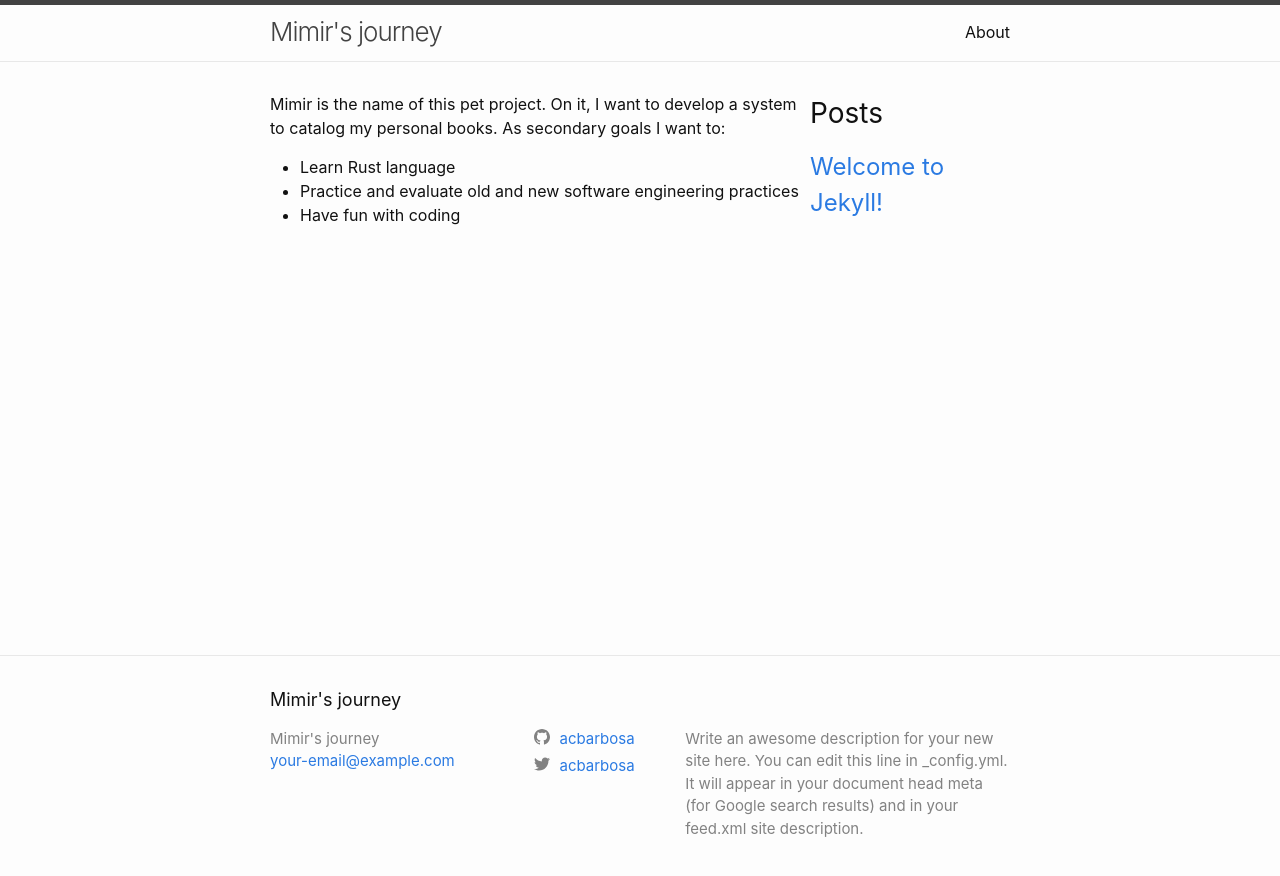
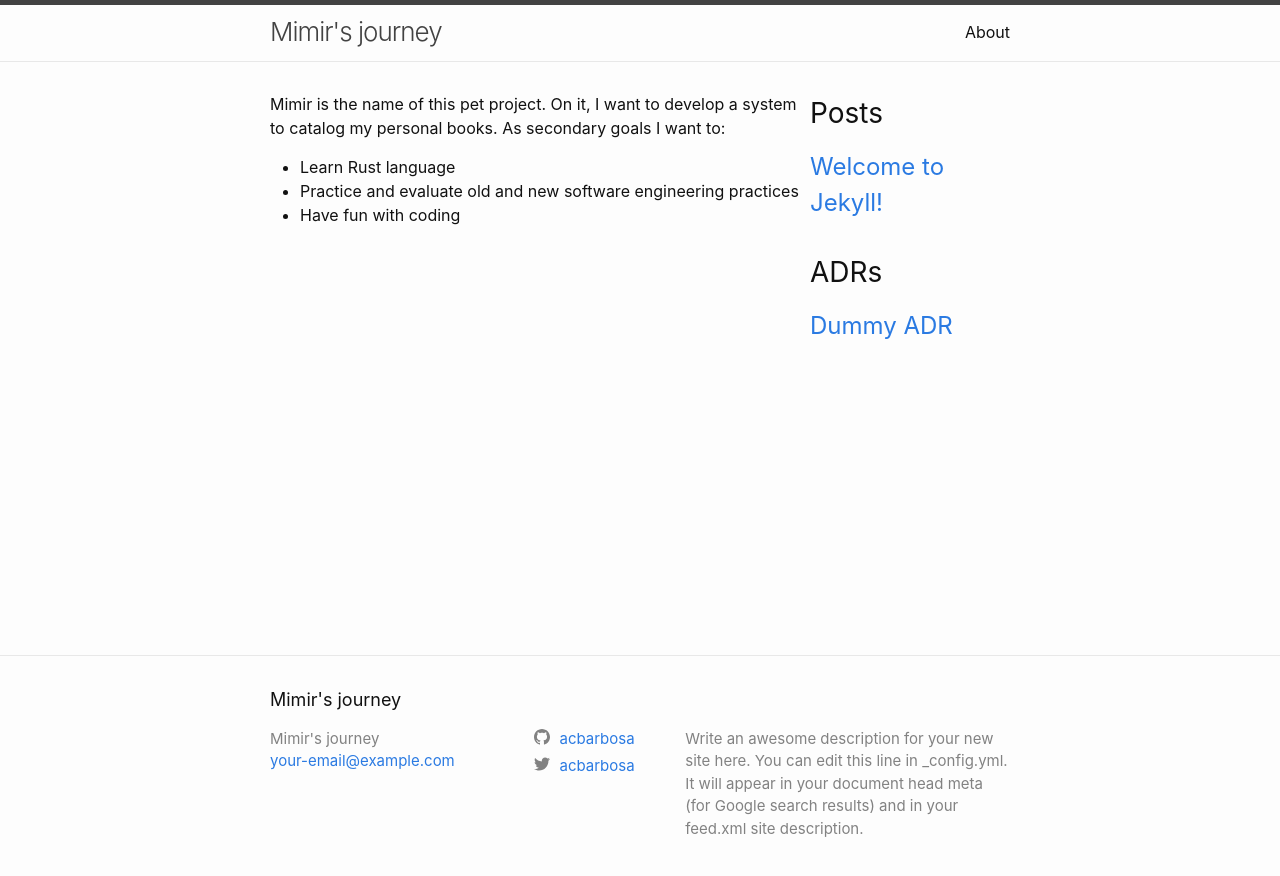
Before and after one commit to acbarbosa/acbarbosa.github.io, a Jekyll site: the page built from index.markdown, in a window 1280 px wide. Shown: the top 876 px of the page. Built offline with Jekyll 4.4.1, drawn with Linux system fonts in a browser that asks for light colours.

Commit message:
Creates ADRs section with dummy example

```diff
--- a/_config.yml
+++ b/_config.yml
@@ -33,22 +33,7 @@
 plugins:
   - jekyll-feed
 
-# Exclude from processing.
-# The following items will not be processed, by default.
-# Any item listed under the `exclude:` key here will be automatically added to
-# the internal "default list".
-#
-# Excluded items can be processed by explicitly listing the directories or
-# their entries' file path in the `include:` list.
-#
-# exclude:
-#   - .sass-cache/
-#   - .jekyll-cache/
-#   - gemfiles/
-#   - Gemfile
-#   - Gemfile.lock
-#   - node_modules/
-#   - vendor/bundle/
-#   - vendor/cache/
-#   - vendor/gems/
-#   - vendor/ruby/
+# Collections
+collections:
+  adrs:
+    output: true
--- a/_layouts/home.html
+++ b/_layouts/home.html
@@ -3,7 +3,7 @@ layout: default
 ---
 
 <div class="home">
-  <section>
+  <section class="main">
     {%- if page.title -%}
     <h1 class="page-heading">{{ page.title }}</h1>
     {%- endif -%}
@@ -12,8 +12,8 @@ layout: default
   </section>
 
 
-  <section>
-    <h2 class="post-list-heading">{{ page.list_title | default: "Posts" }}</h2>
+  <section class="posts">
+    <h2 class="post-list-heading">Posts</h2>
 
     {%- if site.posts.size > 0 -%}
     <ul class="post-list">
@@ -28,4 +28,21 @@ layout: default
     {%- endif -%}
   </section>
 
+  <section class="adrs">
+    <h2 class="post-list-heading">ADRs</h2>
+
+    {%- if site.adrs.size > 0 -%}
+    <ul class="post-list">
+      {%- for adr in site.adrs -%}
+      <li>
+        <a class="post-link" href="{{ adr.url | relative_url }}">
+          {{ adr.title | escape }}
+        </a>
+      </li>
+      {%- endfor -%}
+    </ul>
+    {%- endif -%}
+
+  </section>
+
 </div>
--- a/_sass/custom.scss
+++ b/_sass/custom.scss
@@ -1,4 +1,19 @@
 .home {
   display: grid;
   grid-template-columns: auto 200px;
+  grid-template-rows: auto;
+  grid-template-areas: "main posts"
+                       "main adrs"
 }
+
+.main {
+  grid-area: main;
+}
+
+.posts {
+  grid-area: posts;
+}
+
+.adrs {
+  grid-area: adrs;
+}
```
Also changed, not shown: _adrs/000_dummy.md (added, +7 -0 lines).
